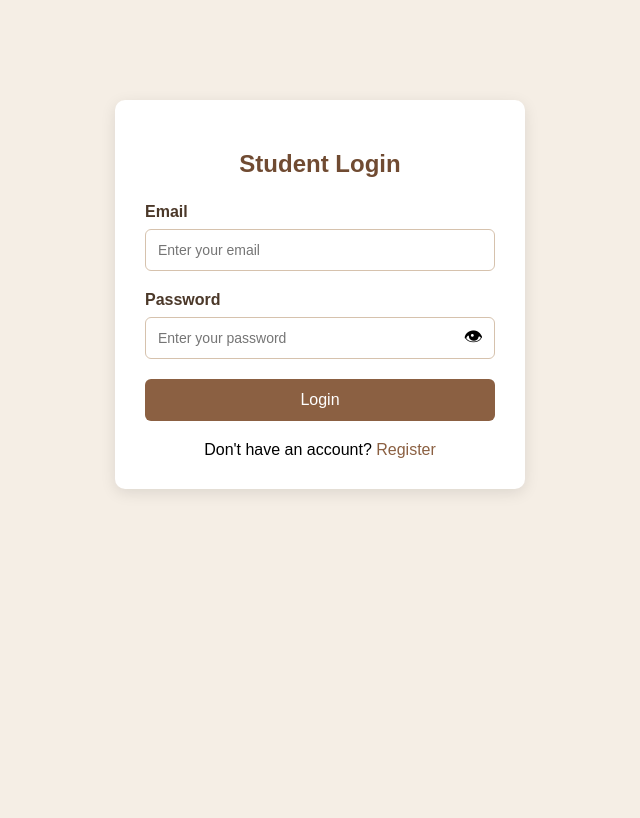
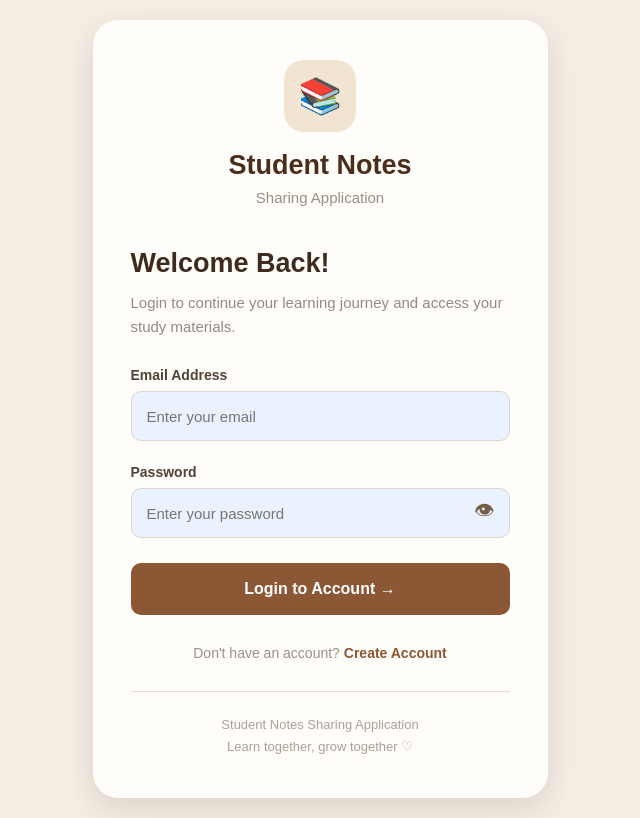
Before and after one commit to Likhitha811-gr/Likhitha-Student-Notes-Sharing-Application, a Flask app: page /login in a window 1280 px wide. Shown: the whole page, without its empty margins (320-960 px from the left). Before the commit the page ends 493 px from the top, so only its background shows below. Run offline with Flask 3, Linux system fonts and the light colour scheme.

Commit message:
Revamp login page layout and styles
Updated the login page with improved styling and structure, including a new logo, welcome message, and enhanced input fields.

```diff
--- a/templates/login.html
+++ b/templates/login.html
@@ -1,169 +1,256 @@
 <!DOCTYPE html>
-<html>
+<html lang="en">
 <head>
-    <title>Login - Student Notes Sharing Application</title>
+    <meta charset="UTF-8">
+    <meta name="viewport" content="width=device-width, initial-scale=1.0">
+
+    <title>Student Notes - Login</title>
 
     <style>
-        body {
-            font-family: Arial, sans-serif;
-            background: #f5eee5;
+        * {
+            box-sizing: border-box;
             margin: 0;
             padding: 0;
+            font-family: Arial, sans-serif;
         }
 
-        .login-container {
-            width: 350px;
-            margin: 100px auto;
-            padding: 30px;
-            background: white;
-            border-radius: 10px;
-            box-shadow: 0 4px 15px rgba(0,0,0,0.1);
+        body {
+            background: #f5eee5;
+            min-height: 100vh;
+            display: flex;
+            justify-content: center;
+            align-items: center;
+            padding: 20px;
         }
 
-        h2 {
+        .login-card {
+            width: 100%;
+            max-width: 455px;
+            background: #fffdf9;
+            border-radius: 25px;
+            padding: 40px 38px;
+            box-shadow: 0 10px 30px rgba(80, 50, 25, 0.15);
+        }
+
+        .logo {
+            width: 72px;
+            height: 72px;
+            background: #f1e4d2;
+            border-radius: 20px;
+            margin: 0 auto 18px;
+            display: flex;
+            justify-content: center;
+            align-items: center;
+            font-size: 35px;
+        }
+
+        .app-name {
             text-align: center;
-            color: #704b32;
-            margin-bottom: 25px;
+            color: #4c2d1b;
+            font-size: 27px;
+            font-weight: bold;
+        }
+
+        .subtitle {
+            text-align: center;
+            color: #9a8d82;
+            margin-top: 8px;
+            font-size: 15px;
+        }
+
+        .welcome {
+            color: #3f2b1d;
+            font-size: 27px;
+            font-weight: bold;
+            margin-top: 42px;
+            margin-bottom: 12px;
+        }
+
+        .description {
+            color: #958a80;
+            font-size: 15px;
+            line-height: 1.6;
+            margin-bottom: 28px;
         }
 
         label {
             display: block;
+            color: #514238;
+            font-weight: bold;
+            font-size: 14px;
             margin-bottom: 8px;
-            color: #4b3829;
-            font-weight: bold;
+        }
+
+        .input-box {
+            position: relative;
+            margin-bottom: 23px;
         }
 
         input {
             width: 100%;
-            padding: 12px;
-            margin-bottom: 20px;
-            border: 1px solid #d6c2ad;
-            border-radius: 6px;
-            box-sizing: border-box;
+            height: 50px;
+            border: 1px solid #ddd5cc;
+            border-radius: 10px;
+            background: #eaf2ff;
+            padding: 0 15px;
+            font-size: 15px;
+            color: #40352e;
+            outline: none;
+        }
+
+        input:focus {
+            border-color: #8b5835;
+        }
+
+        .password-input {
+            padding-right: 48px;
+        }
+
+        .eye {
+            position: absolute;
+            right: 15px;
+            top: 50%;
+            transform: translateY(-50%);
+            cursor: pointer;
+            font-size: 20px;
+            color: #765d4a;
+            user-select: none;
+        }
+
+        .login-btn {
+            width: 100%;
+            height: 52px;
+            border: none;
+            border-radius: 10px;
+            background: #8b5734;
+            color: white;
+            font-size: 16px;
+            font-weight: bold;
+            cursor: pointer;
+            margin-top: 2px;
+        }
+
+        .login-btn:hover {
+            background: #75472a;
+        }
+
+        .create-account {
+            text-align: center;
+            margin-top: 30px;
+            color: #9a9088;
             font-size: 14px;
         }
 
-        input:focus {
-            outline: none;
-            border-color: #9b7050;
-        }
-
-        /* Password eye icon */
-        .password-wrapper {
-            position: relative;
-            width: 100%;
-        }
-
-        .password-wrapper input {
-            padding-right: 45px;
-        }
-
-        .toggle-password {
-            position: absolute;
-            right: 12px;
-            top: 35%;
-            transform: translateY(-50%);
-            border: none;
-            background: transparent;
-            cursor: pointer;
-            font-size: 19px;
-            padding: 0;
-        }
-
-        button[type="submit"] {
-            width: 100%;
-            padding: 12px;
-            background: #8b6042;
-            color: white;
-            border: none;
-            border-radius: 6px;
-            cursor: pointer;
-            font-size: 16px;
-        }
-
-        button[type="submit"]:hover {
-            background: #704b32;
-        }
-
-        .register-link {
-            text-align: center;
-            margin-top: 20px;
-        }
-
-        .register-link a {
-            color: #8b6042;
+        .create-account a {
+            color: #8b5734;
+            font-weight: bold;
             text-decoration: none;
         }
 
-        .register-link a:hover {
-            text-decoration: underline;
+        .line {
+            height: 1px;
+            background: #e5ddd4;
+            margin-top: 30px;
+        }
+
+        .footer {
+            text-align: center;
+            color: #aaa098;
+            font-size: 13px;
+            line-height: 1.7;
+            margin-top: 22px;
+        }
+
+        @media (max-width: 500px) {
+            .login-card {
+                padding: 32px 25px;
+            }
+
+            .welcome {
+                font-size: 24px;
+            }
         }
     </style>
 </head>
 
 <body>
 
-    <div class="login-container">
+    <div class="login-card">
 
-        <h2>Student Login</h2>
+        <div class="logo">📚</div>
 
-        <form method="POST" action="/login">
+        <div class="app-name">Student Notes</div>
+        <div class="subtitle">Sharing Application</div>
 
-            <label for="email">Email</label>
-            <input
-                type="email"
-                id="email"
-                name="email"
-                placeholder="Enter your email"
-                autocomplete="email"
-                required
-            >
+        <h1 class="welcome">Welcome Back!</h1>
+
+        <p class="description">
+            Login to continue your learning journey and access your
+            study materials.
+        </p>
+
+        <form>
+
+            <label for="email">Email Address</label>
+
+            <div class="input-box">
+                <input
+                    type="email"
+                    id="email"
+                    placeholder="Enter your email"
+                    required
+                >
+            </div>
 
             <label for="password">Password</label>
 
-            <div class="password-wrapper">
+            <div class="input-box">
                 <input
                     type="password"
                     id="password"
-                    name="password"
+                    class="password-input"
                     placeholder="Enter your password"
-                    autocomplete="current-password"
                     required
                 >
 
-                <button
-                    type="button"
-                    class="toggle-password"
-                    onclick="togglePassword()"
-                    id="eyeButton"
-                    aria-label="Show password"
-                >👁</button>
+                <span class="eye" onclick="togglePassword()" id="eye">
+                    👁
+                </span>
             </div>
 
-            <button type="submit">Login</button>
+            <button type="submit" class="login-btn">
+                Login to Account →
+            </button>
 
         </form>
 
-        <div class="register-link">
+        <div class="create-account">
             Don't have an account?
-            <a href="/register">Register</a>
+            <a href="#">Create Account</a>
+        </div>
+
+        <div class="line"></div>
+
+        <div class="footer">
+            Student Notes Sharing Application<br>
+            Learn together, grow together ♡
         </div>
 
     </div>
 
+
     <script>
         function togglePassword() {
+
             const password = document.getElementById("password");
-            const eyeButton = document.getElementById("eyeButton");
+            const eye = document.getElementById("eye");
 
             if (password.type === "password") {
                 password.type = "text";
-                eyeButton.innerHTML = "🙈";
-                eyeButton.setAttribute("aria-label", "Hide password");
+                eye.textContent = "🙈";
             } else {
                 password.type = "password";
-                eyeButton.innerHTML = "👁";
-                eyeButton.setAttribute("aria-label", "Show password");
+                eye.textContent = "👁";
             }
         }
     </script>
```
